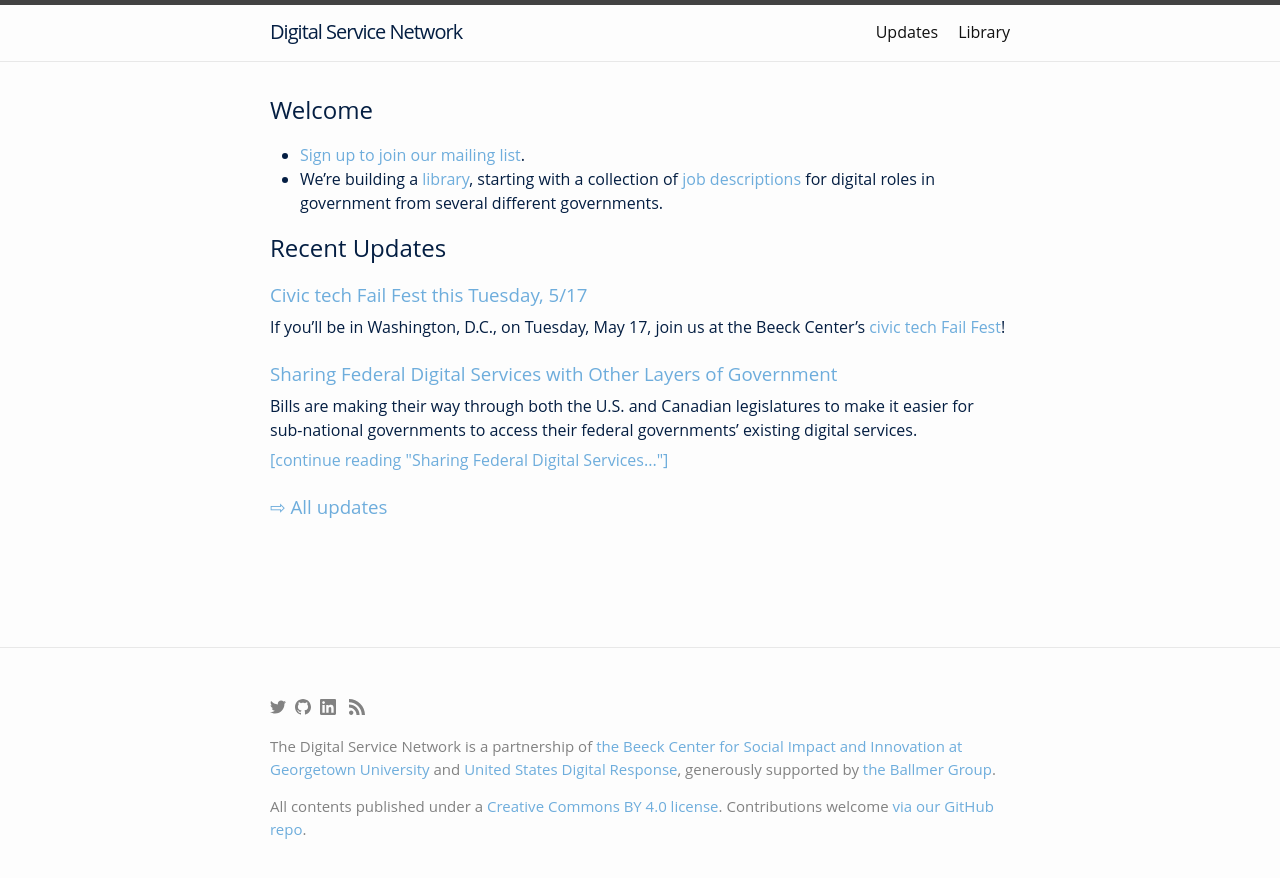
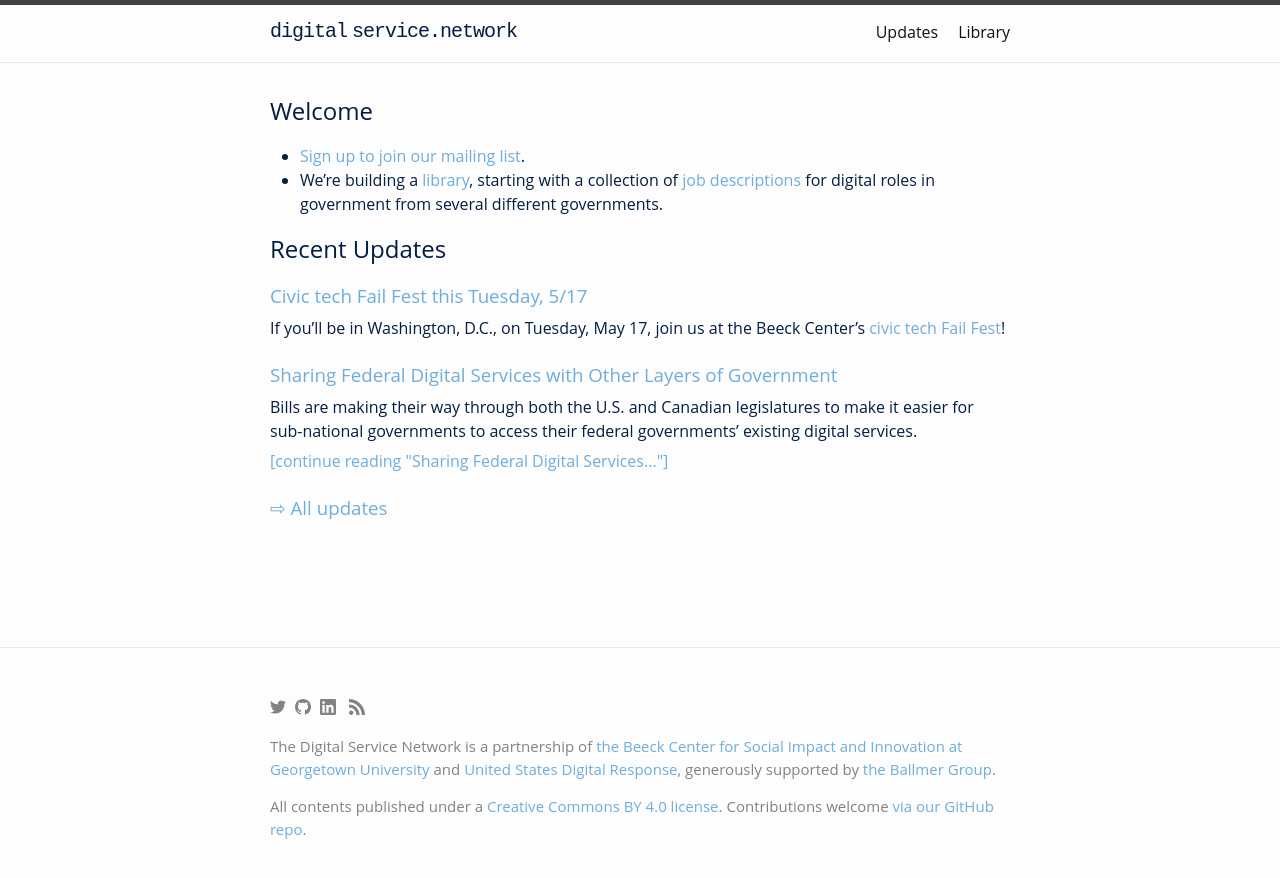
Before and after one commit to aaronsnow/digitalservice.network, a Jekyll site: the page built from index.md, in a window 1280 px wide. Shown: the top 878 px of the page. Built offline with Jekyll 4.4.1, drawn with Linux system fonts in a browser that asks for light colours.

Commit message:
minor aesthetic stuff

```diff
--- a/_includes/header.html
+++ b/_includes/header.html
@@ -3,7 +3,7 @@
   <div class="wrapper">
     {%- assign default_paths = site.pages | map: "path" -%}
     {%- assign page_paths = site.header_pages | default: default_paths -%}
-    <a class="site-title" rel="author" href="{{ "/" | relative_url }}">{{ site.title | escape }}</a>
+    <a class="site-title" rel="author" href="{{ "/" | relative_url }}">digital<span>&nbsp;</span>service.network</a> <!-- {{ site.title | escape }} -->
 
     {%- if page_paths -%}
       <nav class="site-nav">
--- a/_sass/custom.scss
+++ b/_sass/custom.scss
@@ -59,7 +59,11 @@ ul.list-dir-contents {
 
 .site-title {
     font-size: 20px;
-    font-weight: 400;
+    font-weight: 500;
+    font-family: 'Roboto Mono', monospace
+}
+.site-title span {
+    font-size: 10px;
 }
 
 blockquote { // unset some odd choices in _base.scss
```
Also changed, not shown: join.md (+1 -0 lines).
